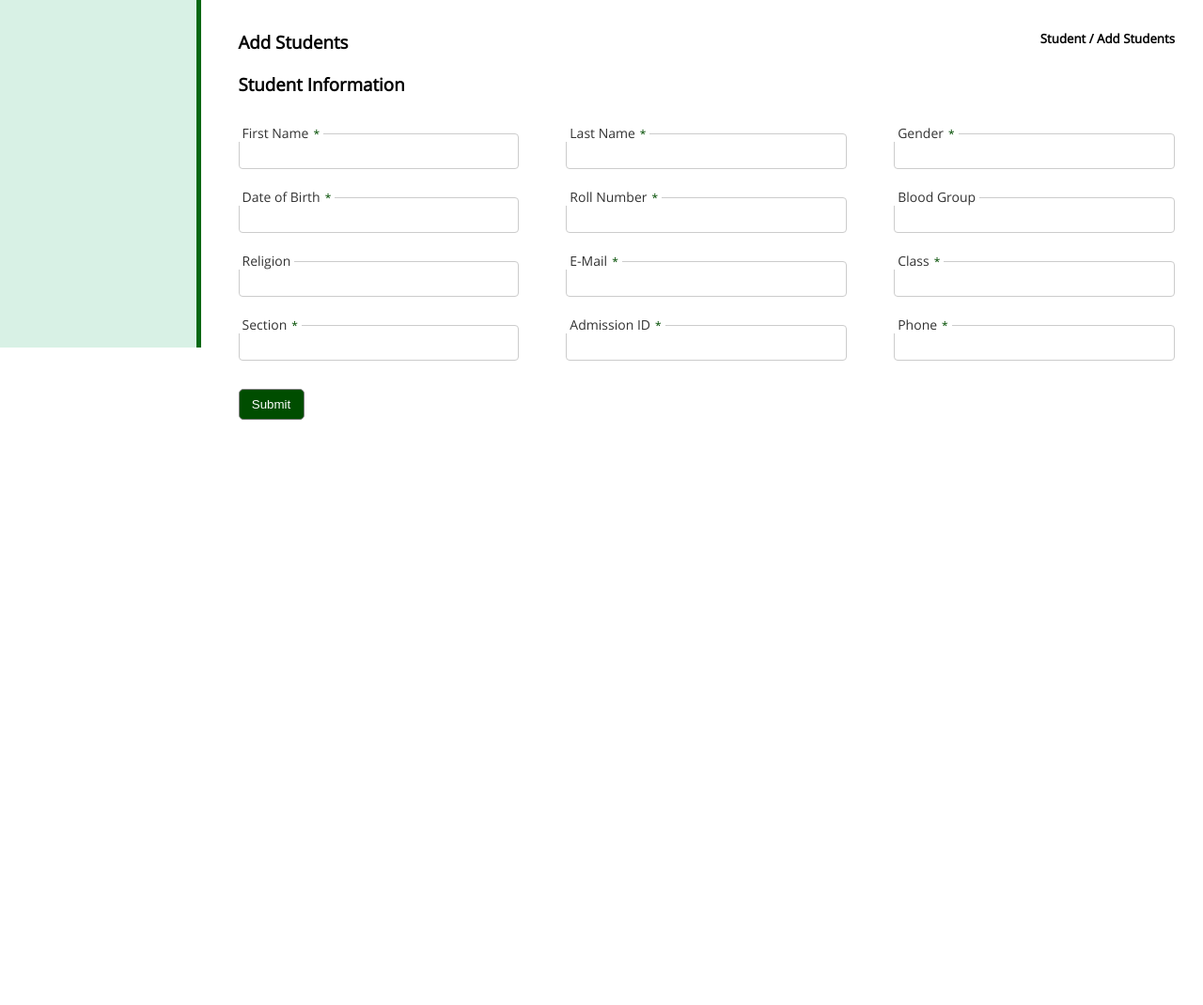
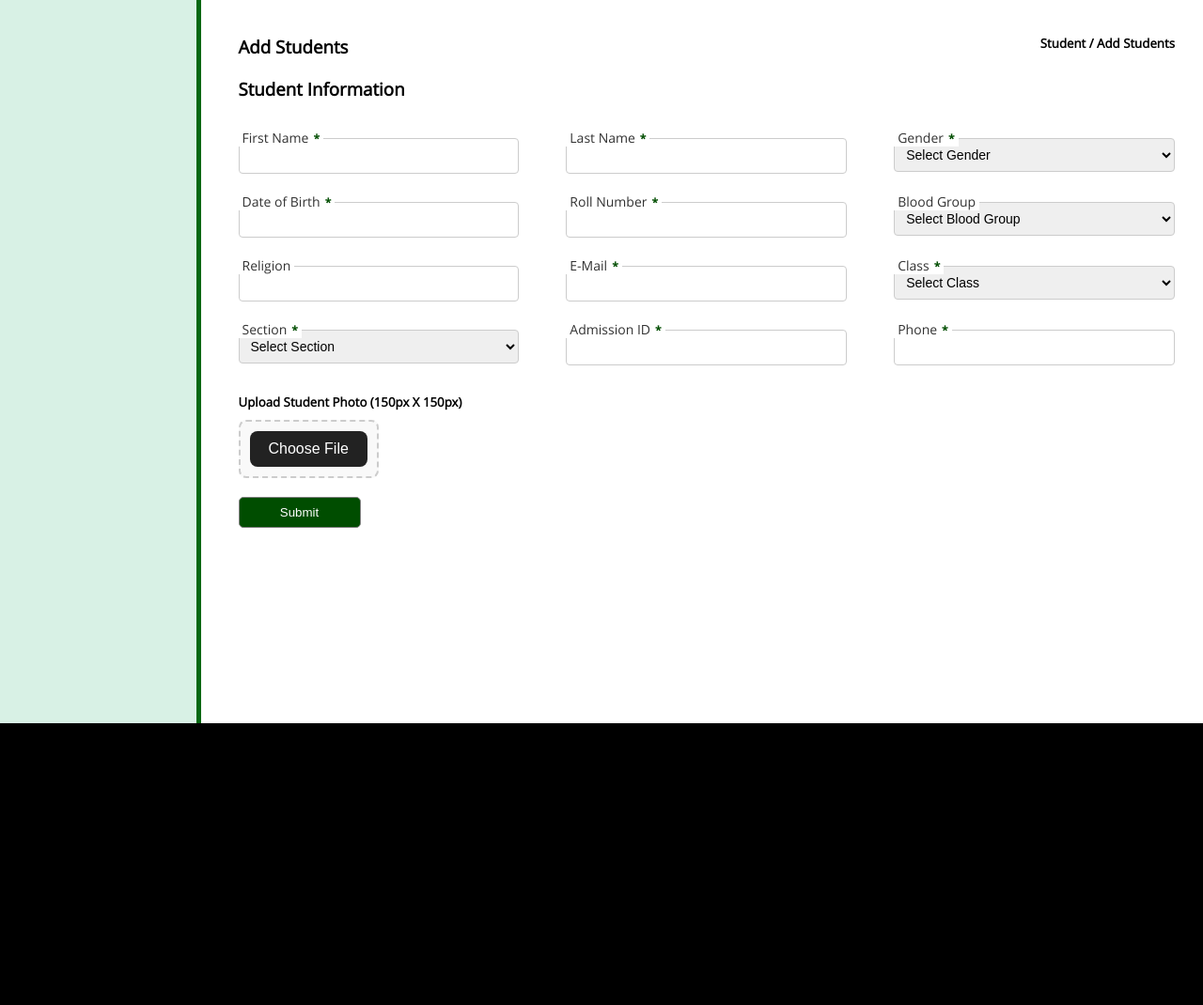
Before and after one commit to sakthilkv/Med_Coursea, a plain HTML site: page student_list.html in a window 1280 px wide. Shown: the part 1003-2073 px from the top of the page at 94% size. Before the commit the page ends 1450 px from the top, so only its background shows below. Drawn offline with Linux system fonts and the light colour scheme.

Commit message:
finat commit 1

```diff
--- a/student_list.css
+++ b/student_list.css
@@ -12,10 +12,10 @@
 
 body{
 	background-color: white;
-	font-family: Product Sans;
+	font-family: 'Product Sans';
 }
 
-.hero {
+.root {
 	display: flex;
 	flex-direction: row;
 }
@@ -41,7 +41,7 @@ navbar img {
 }
 
 .sidebar {
-	height: 100vw;
+	height: 210vh;
 	width: 260px;
 	background-color: #46BD8436;
 	margin-top: 40px;
@@ -297,6 +297,7 @@ th, td {
 		padding: 8px;
 		text-align: left;
 		border: none;
+		cursor: pointer;
 }
 th {
 		background-color: #048E0470;
@@ -419,7 +420,7 @@ legend {
 
 .form-row label {
 	position: absolute;
-	top: -10px; /* Adjust based on label size */
+	top: -10px;
 	left: 0;
 	font-size: 14px;
 	color: #333;
@@ -440,14 +441,75 @@ legend {
 .mandatory {
 	color: #004D00;
 	font-size: 12px;margin-left: 5px;
+	font-weight: bolder;
 }
 
-form button {
+form button[type="submit"] {
 	padding: 0.5rem;
 	color: white;
 	background-color: #004D00;
 	border: 0.5px solid grey;
-	width: 70px;
+	width: 130px;
 	border-radius: 5px;
 
 }
+
+input[type="text"], select {
+	width: 100%;
+	padding: 8px;
+	font-size: 14px;
+	border-radius: 4px;
+	border: 1px solid #ccc;
+	box-sizing: border-box;
+}
+
+.upload-btn-wrapper {
+	display: inline-block;
+	position: relative;
+	border: 2px dashed #ccc;
+	border-radius: 8px;
+	margin-top: 10px;
+	padding: 10px;
+	background-color: #f9f9f9;
+	box-sizing: border-box;
+}
+
+.upload-btn {
+	background-color: #222;
+	color: white;
+	padding: 10px 20px;
+	border-radius: 8px;
+	border: none;
+	font-size: 16px;
+	cursor: pointer;
+	text-align: center;
+	transition: background-color 0.3s ease;
+	position: relative;
+	z-index: 1;
+	box-sizing: border-box;
+}
+
+.upload-btn:hover {
+	background-color: #444;
+}
+
+.upload-btn-wrapper input[type="file"] {
+	position: absolute;
+	top: 0;
+	left: 0;
+	width: 100%;
+	height: 100%;
+	opacity: 0;
+	cursor: pointer;
+	z-index: 2;
+}
+
+#submitForm {
+	margin-top: 20px;
+}
+
+.footermain {
+	height: 300px;
+	width: 100%;
+	background-color: black;
+}
--- a/student_list.html
+++ b/student_list.html
@@ -10,7 +10,7 @@
 	<navbar>
 		<img src="assets/logo.png">
 	</navbar>
-	<div class="hero">
+	<div class="root">
 		<div class="sidebar">
 			<img src="assets/admin.png">
 			<h1 class="admin-name">Admin</h1>
@@ -195,7 +195,12 @@
 					</fieldset>
 					<fieldset>
 						<legend>Gender<span class="mandatory">*</span></legend>
-				<input type="text" id="gender" name="gender">
+						<select id="gender" name="gender">
+							<option value="" disabled selected>Select Gender</option>
+							<option value="Male">Male</option>
+							<option value="Female">Female</option>
+							<option value="Other">Other</option>
+						</select>
 					</fieldset>
 				</div>
 
@@ -210,7 +215,17 @@
 					</fieldset>
 					<fieldset>
 						<legend>Blood Group</legend>
-				<input type="text" id="bloodgrp" name="bloodgrp">
+						<select id="bloodgrp" name="bloodgrp">
+							<option value="" disabled selected>Select Blood Group</option>
+							<option value="A+">A+</option>
+							<option value="A-">A-</option>
+							<option value="B+">B+</option>
+							<option value="B-">B-</option>
+							<option value="AB+">AB+</option>
+							<option value="AB-">AB-</option>
+							<option value="O+">O+</option>
+							<option value="O-">O-</option>
+						</select>
 					</fieldset>
 				</div>
 
@@ -225,14 +240,26 @@
 					</fieldset>
 					<fieldset>
 						<legend>Class<span class="mandatory">*</span></legend>
-				<input type="text" id="class" name="class">
+						<select id="class" name="class">
+							<option value="" disabled selected>Select Class</option>
+							<option value="IT">IT</option>
+							<option value="CS">CS</option>
+							<option value="AI/DS">AI/DS</option>
+							<option value="AI/ML">AI/ML</option>
+							<option value="ECE">ECE</option>
+						</select>
 					</fieldset>
 				</div>
 
 				<div class="form-row">
 					<fieldset>
 						<legend>Section<span class="mandatory">*</span></legend>
-				<input type="text" id="section" name="section">
+						<select id="section" name="section">
+							<option value="" disabled selected>Select Section</option>
+							<option value="A">A</option>
+							<option value="B">B</option>
+							<option value="C">C</option>
+						</select>
 					</fieldset>
 					<fieldset>
 						<legend>Admission ID<span class="mandatory">*</span></legend>
@@ -243,12 +270,22 @@
 						<input type="text" id="phone" name="phone">
 					</fieldset>
 				</div>
-		<button type="submit">Submit</button>
+				<h5>Upload Student Photo (150px X 150px)</h5>
+				<div class="upload-btn-wrapper" id="drop-area">
+					<button class="upload-btn">Choose File</button>
+					<input type="file" name="photo" id="photo" accept="image/*">
+				</div>
+
+				<div>
+					<button type="submit" id="submitForm">Submit</button>
+				</div>
 			</form>
 		</div>
 	</div>
 	<footer>
+		<div class="footermain">
 
+		</div>
 	</footer>
 	<script type="text/javascript" src="student_list.js"></script>
 </body>
```
Also changed, not shown: README.md, student_list.js (indentation only), 1 other file. Lines whose indentation alone changed are shown as unchanged.
